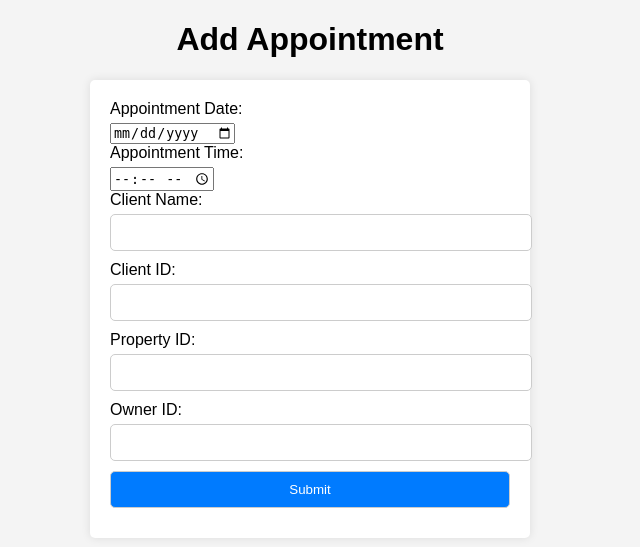
After one commit to YogendraChaurasiya/Real-Estate, a Flask app: page /appointment in a window 1280 px wide. The commit adds this page. Shown: the top 547 px of the page, without its empty margins (330-970 px from the left). Run offline with Flask 3, Linux system fonts and the light colour scheme.

Commit message:
Appointment

```diff
--- a/app.py
+++ b/app.py
@@ -2,13 +2,32 @@ from flask import Flask, render_template, request, redirect, url_for, session
 from flask_sqlalchemy import SQLAlchemy
 import os
 from werkzeug.utils import secure_filename
+from datetime import datetime
+from flask_mail import Mail , Message
 
 app = Flask(__name__)
 app.config['SQLALCHEMY_DATABASE_URI'] = 'sqlite:///real_estate.db'
 app.config['SECRET_KEY'] = 'your_secret_key'  # Add a secret key for session management
+
 db = SQLAlchemy(app)
+mail = Mail(app)
+
+#Configure Flask-Mail settings
+app.config['MAIL_SERVER'] = 'smtp.gmail.com'  # SMTP server address
+app.config['MAIL_PORT'] = 465  # SMTP server port (587 for TLS)
+app.config['MAIL_USE_TLS'] = True  # Enable TLS encryption
+app.config['MAIL_USE_SSL'] = True
+app.config['MAIL_USERNAME'] = 'yogendrachaurasiya30@gmail.com'
+app.config['MAIL_PASSWORD'] = 'rwmvymykfioubkig'
+app.config['MAIL_DEFAULT_SENDER'] = 'yogendrachaurasiya30@gmail.com'# Default sender email address
 
 # Define models
+class Client(db.Model):
+    client_id = db.Column(db.Integer, primary_key=True)
+    name = db.Column(db.String(100), nullable=False)
+    email = db.Column(db.String(100), unique=True, nullable=False)
+    phone_no = db.Column(db.String(15), unique=True, nullable=False)
+
 class User(db.Model):
     id = db.Column(db.Integer, primary_key=True)
     name = db.Column(db.String(100), nullable=False)
@@ -24,6 +43,22 @@ class Property(db.Model):
     property_size = db.Column(db.String(20), nullable=False)
     property_type = db.Column(db.String(50), nullable=False)
     price = db.Column(db.Float, nullable=False)
+
+class Appointment(db.Model):
+    id = db.Column(db.Integer, primary_key=True)
+    property_id = db.Column(db.Integer, db.ForeignKey('property.id'), nullable=False)
+    property = db.relationship('Property', backref=db.backref('appointments', lazy=True))
+    owner_id = db.Column(db.Integer, db.ForeignKey('user.id'), nullable=False)
+    user = db.relationship('User', backref=db.backref('appointments', lazy=True))
+    appointment_date = db.Column(db.Date, nullable=False)
+    appointment_time = db.Column(db.Time, nullable=False)
+    client_id = db.Column(db.Integer, db.ForeignKey('client.client_id'), nullable=False)
+    client = db.relationship('Client', backref=db.backref('appointments', lazy=True))
+    client_name = db.Column(db.String(100),nullable=False)
+
+
+
+
 
 # Define routes
 @app.route('/')
@@ -95,7 +130,7 @@ def login():
 @app.route('/signup', methods=['GET', 'POST'])
 def signup():
     if request.method == 'POST':
-        name = request.form['name']
+        name = request.form['Name']
         email = request.form['email']
         phone = request.form['phone']
         # Check if the email is already registered
@@ -122,11 +157,111 @@ def signup():
             return redirect(url_for('index'))
     return render_template('signup.html')
 
+@app.route('/client_signup', methods=['GET', 'POST'])
+def client_signup():
+    if request.method == 'POST':
+        client_id = request.form['client_id']
+        name = request.form['Name']
+        email = request.form['email']
+        phone_no = request.form['phone_no']
+
+        new_client = Client(client_id=client_id, name=name, email=email, phone_no=phone_no)
+        db.session.add(new_client)
+        db.session.commit()
+        # Redirect to index page after successful signup
+        return redirect(url_for('index'))
+    return render_template('client_signup.html')
+
+@app.route('/client_login', methods=['GET','POST'])
+def client_login():
+    if request.method == 'POST':
+        email = request.form['email']
+
+        client = Client.query.filter_by(email=email).first()
+        if client:
+            # Client exists, store client_id in session and redirect to index page
+            session['client_id'] = client.client_id
+            return redirect(url_for('index'))
+        else:
+            # Client does not exist, redirect to signup page
+            return redirect(url_for('client_signup'))
+    return render_template('client_login.html')
+
+
+
+@app.route('/appointment', methods=['GET', 'POST'])
+def appointment():
+    if request.method == 'POST':
+        # Convert the date string to a Python date object
+        appointment_date_str = request.form['appointment_date']
+        appointment_date = datetime.strptime(appointment_date_str, '%Y-%m-%d').date()
+
+        appointment_time_str = request.form['appointment_time']
+        appointment_time = datetime.strptime(appointment_time_str, '%H:%M').time()
+
+        # Retrieve form data
+        client_id = request.form['client_id']
+        property_id = request.form['property_id']
+        owner_id = request.form['owner_id']
+        client_name = request.form['client_name']
+
+        # Check if owner_id exists in the User=owner table
+        owner = User.query.get(owner_id)
+        if owner:
+            # Owner exists, fetch owner's email
+            owner_email = owner.email
+
+             # Print owner's email to verify
+            print("Owner's email:", owner_email)
+
+            # Create new appointment
+            new_appointment = Appointment(
+                appointment_date=appointment_date,
+                appointment_time=appointment_time,
+                client_id=client_id,
+                property_id=property_id,
+                owner_id=owner_id,
+                client_name=client_name
+            )
+
+            db.session.add(new_appointment)
+            db.session.commit()
+
+             # Send email to the property owner
+            send_email(owner_email, appointment_date, appointment_time, client_name)
+
+
+            return redirect(url_for('appointment_booked'))
+        else:
+            # Owner ID does not exist, display error message
+            return "No property owner with the specified ID exists."
+
+    return render_template('appointment.html')
+
+def send_email(email, appointment_date, appointment_time, client_name):
+    try:
+        msg = Message('New Appointment',sender='yogendrachaurasiya30@example.com', recipients=[email])
+        msg.body = f'You have an appointment for property booking with {client_name} on {appointment_date} at {appointment_time}.'
+        print("Email message:", msg)
+
+        mail.send(msg)
+        return True
+    except Exception as e:
+        print(f"Error sending email: {e}")
+        return False
+
+
+@app.route('/appointment_booked')
+def appointment_booked():
+    return render_template('appointment_booked.html')
+
+
+
 @app.route('/logout')
 def logout():
     # Remove user_id from session if present
     session.pop('user_id', None)
-    return redirect(url_for('login'))
+    return redirect(url_for('index'))
 
 @app.route('/sell_property', methods=['GET', 'POST'])
 def sell_property():
--- /dev/null
+++ b/static/appointment_css.css
@@ -0,0 +1,45 @@
+body {
+    font-family: Arial, sans-serif;
+    margin: 0;
+    padding: 0;
+    background-color: #f4f4f4;
+}
+
+h1 {
+    text-align: center;
+}
+
+form {
+    max-width: 400px;
+    margin: 20px auto;
+    padding: 20px;
+    background: #fff;
+    border-radius: 5px;
+    box-shadow: 0 0 10px rgba(0, 0, 0, 0.1);
+}
+
+label {
+    display: block;
+    margin-bottom: 5px;
+}
+
+input[type="text"],
+input[type="email"],
+button {
+    width: 100%;
+    padding: 10px;
+    margin-bottom: 10px;
+    border: 1px solid #ccc;
+    border-radius: 5px;
+}
+
+button {
+    background-color: #007bff;
+    color: #fff;
+    cursor: pointer;
+    transition: background-color 0.3s;
+}
+
+button:hover {
+    background-color: #0056b3;
+}
--- /dev/null
+++ b/templates/appointment.html
@@ -0,0 +1,27 @@
+<!DOCTYPE html>
+<html lang="en">
+<head>
+    <meta charset="UTF-8">
+    <meta name="viewport" content="width=device-width, initial-scale=1.0">
+    <title>Add Appointment</title>
+    <link rel="stylesheet" href="{{ url_for('static', filename='appointment_css.css') }}">
+</head>
+<body>
+    <h1>Add Appointment</h1>
+    <form action="{{ url_for('appointment') }}" method="post">
+        <label for="appointment_date">Appointment Date:</label>
+        <input type="date" id="appointment_date" name="appointment_date" required><br>
+        <label for="appointment_time">Appointment Time:</label>
+        <input type="time" id="appointment_time" name="appointment_time" required><br>
+        <label for="client_name">Client Name:</label>
+        <input type="text" id="client_name" name="client_name" required><br>
+        <label for="client_id">Client ID:</label>
+        <input type="text" id="client_id" name="client_id" required><br>
+        <label for="property_id">Property ID:</label>
+        <input type="text" id="owner_id" name="owner_id" required><br>
+        <label for="owner_id">Owner ID:</label>
+        <input type="text" id="property_id" name="property_id" required><br>
+        <button type="submit">Submit</button>
+    </form>
+</body>
+</html>
--- a/templates/index.html
+++ b/templates/index.html
@@ -13,10 +13,12 @@
                 <li><a href="#properties">Properties</a></li>
                 <li><a href="#testimonials">Testimonials</a></li>
                 <li><a href="#contact">Contact</a></li>
+                <li><a href="client_signup">client signup</a></li>
+                <li><a href="client_login">client login</a></li>
                 {% if 'user_id' in session %}
                 <li><a href="/logout">Logout</a></li>
                 {% else %}
-                <li><a href="/login">Login</a></li>
+                <li><a href="/login">Owner Login</a></li>
                 {% endif %}
                 <li><a href="/sell_property">Sell Your Property</a></li>
             </ul>
--- a/templates/login.html
+++ b/templates/login.html
@@ -6,7 +6,7 @@
     <title>Login</title>
 </head>
 <body>
-    <h2>Login</h2>
+    <h2>Owner Login</h2>
     <form method="POST" action="{{ url_for('login') }}">
         <label for="email">Email:</label><br>
         <input type="email" id="email" name="email" required><br><br>
--- a/templates/property_details.html
+++ b/templates/property_details.html
@@ -32,6 +32,8 @@
             <p>Property Type: {{ property.property_type }}</p>
             <p>Price: {{ property.price }}</p>
             <!-- Add button for booking appointment -->
+            <button><a href="{{ url_for('appointment') }}">Book Appointment</a></button>
+
         </section>
     </main>
 </body>
--- a/templates/signup.html
+++ b/templates/signup.html
@@ -8,8 +8,8 @@
 <body>
     <h2>Sign Up</h2>
     <form method="POST" action="{{ url_for('signup') }}" enctype="multipart/form-data">
-        <label for="name">Name:</label><br>
-        <input type="text" id="name" name="name" required><br><br>
+        <label for="Name">Name:</label><br>
+        <input type="text" id="Name" name="Name" required><br><br>
         <label for="email">Email:</label><br>
         <input type="email" id="email" name="email" required><br><br>
         <label for="phone">Phone:</label><br>
```
Also changed, not shown: templates/appointment_booked.html (added, +13 -0 lines), templates/client_login.html (added, +17 -0 lines), templates/client_signup.html (added, +23 -0 lines), instance/real_estate.db, static/images/back.jpg (added), 1 other file.
